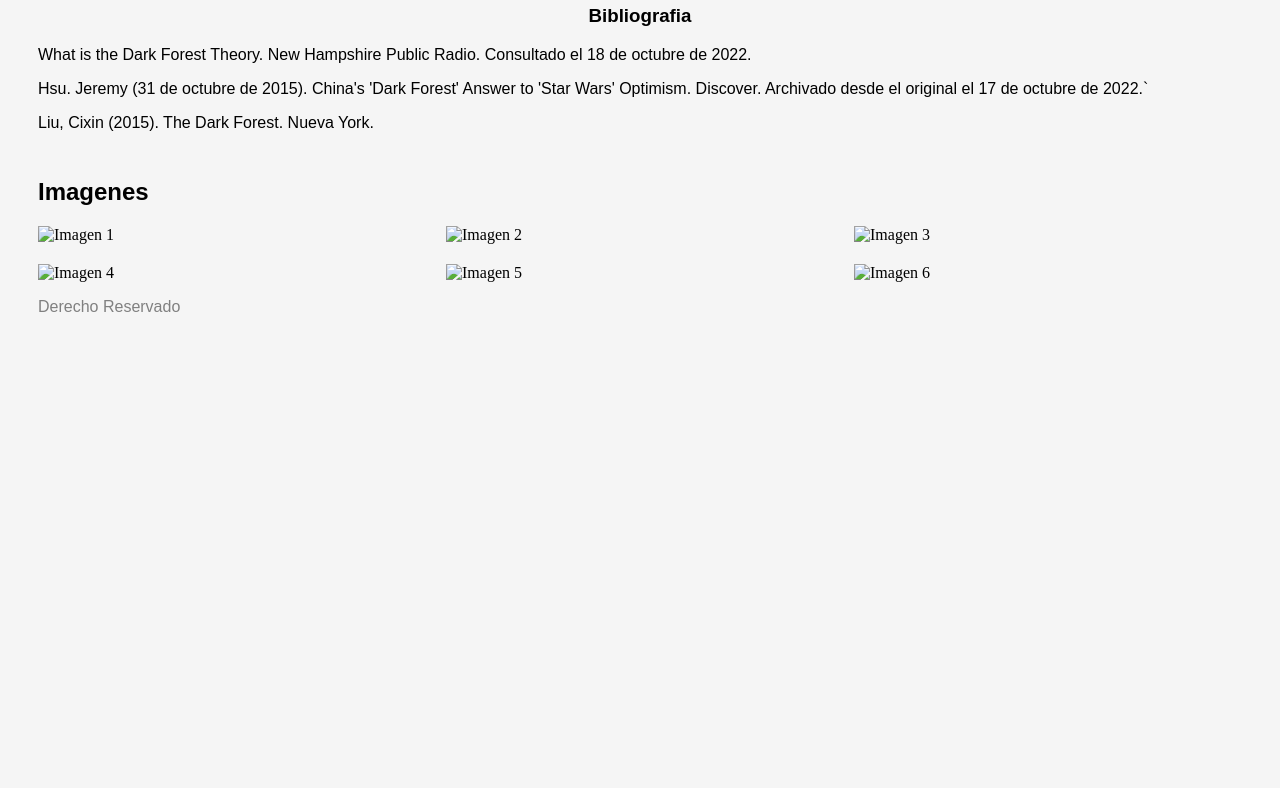
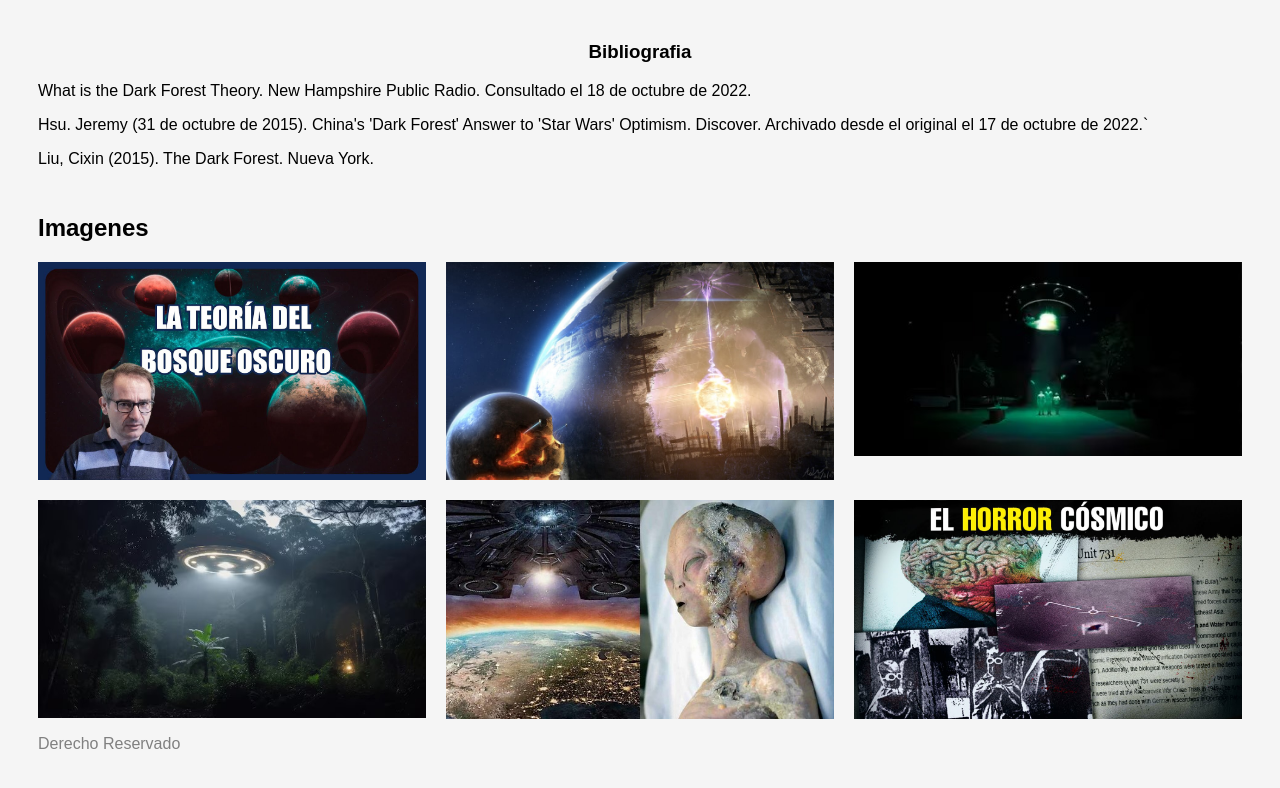
Before and after one commit to XxDarkRaiderxX/El-Bosque-Oscuro, a plain HTML site: page index.html in a window 1280 px wide. Shown: the part 1176-1964 px from the top of the page. Before the commit the page ends 1546 px from the top, so only its background shows below. Drawn offline with Linux system fonts and the light colour scheme.

Commit message:
Update index.html

```diff
--- a/index.html
+++ b/index.html
@@ -12,7 +12,7 @@
     <header class="header">
 
     <div class="logo">
-        <img src="Imagenes/png.png" alt="Logo de la empresa">
+        <img src="images/png.png" alt="Logo de la empresa">
     </div>
 
     <nav>
@@ -126,12 +126,12 @@
     </section>
     <h2>Imagenes</h2>
     <div class="gallery" id="seccion3">
-        <img src="Imagenes/1.jpeg" alt="Imagen 1">
-        <img src="Imagenes/2.jpeg" alt="Imagen 2">
-        <img src="Imagenes/3.jpeg" alt="Imagen 3">
-        <img src="Imagenes/4.jpeg" alt="Imagen 4">
-        <img src="Imagenes/5.jpeg" alt="Imagen 5">
-        <img src="Imagenes/6.jpeg" alt="Imagen 6">
+        <img src="images/1.jpeg" alt="Imagen 1">
+        <img src="images/2.jpeg" alt="Imagen 2">
+        <img src="images/3.jpeg" alt="Imagen 3">
+        <img src="images/4.jpeg" alt="Imagen 4">
+        <img src="images/5.jpeg" alt="Imagen 5">
+        <img src="images/6.jpeg" alt="Imagen 6">
     </div>
     <footer >
 
```
